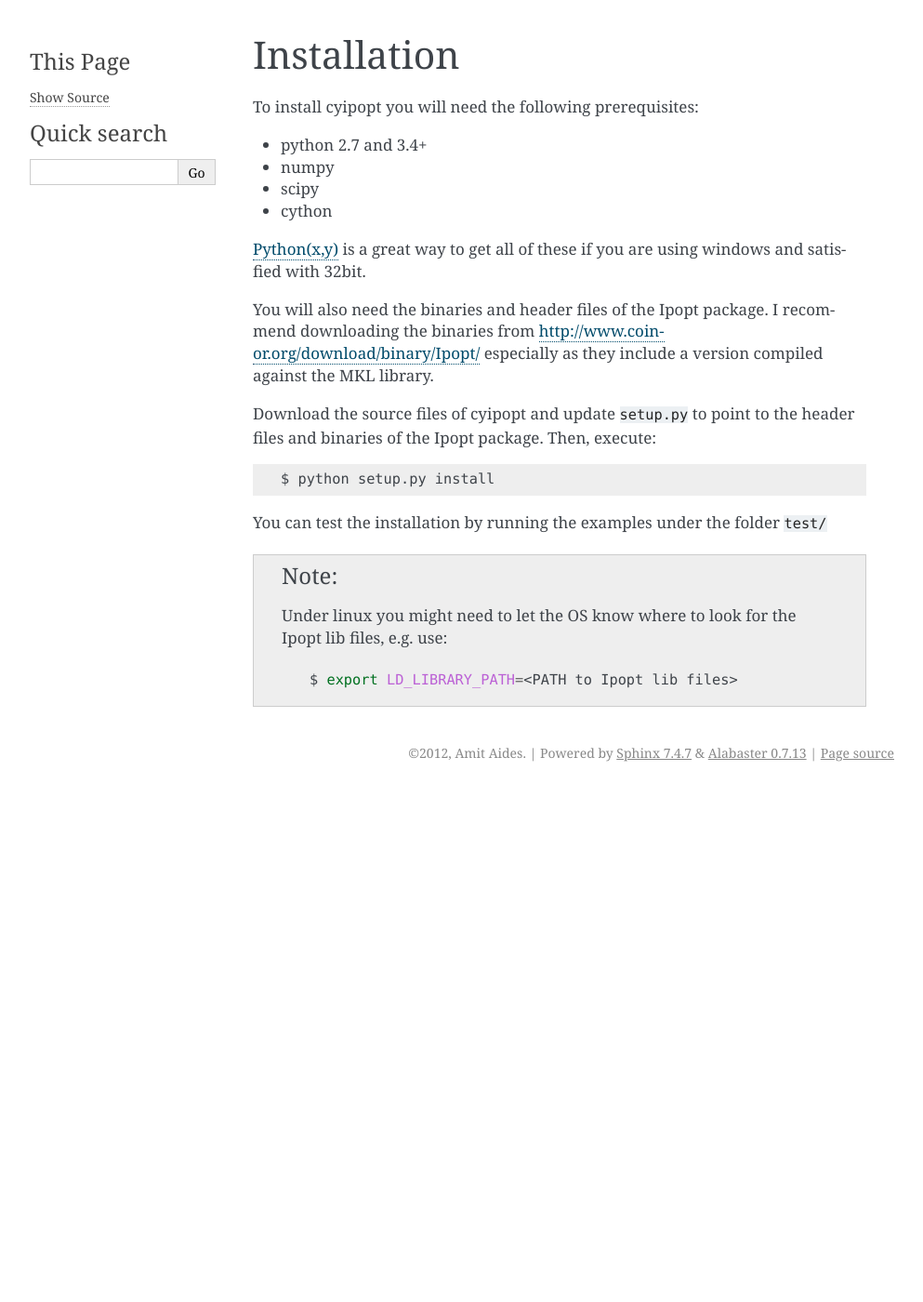
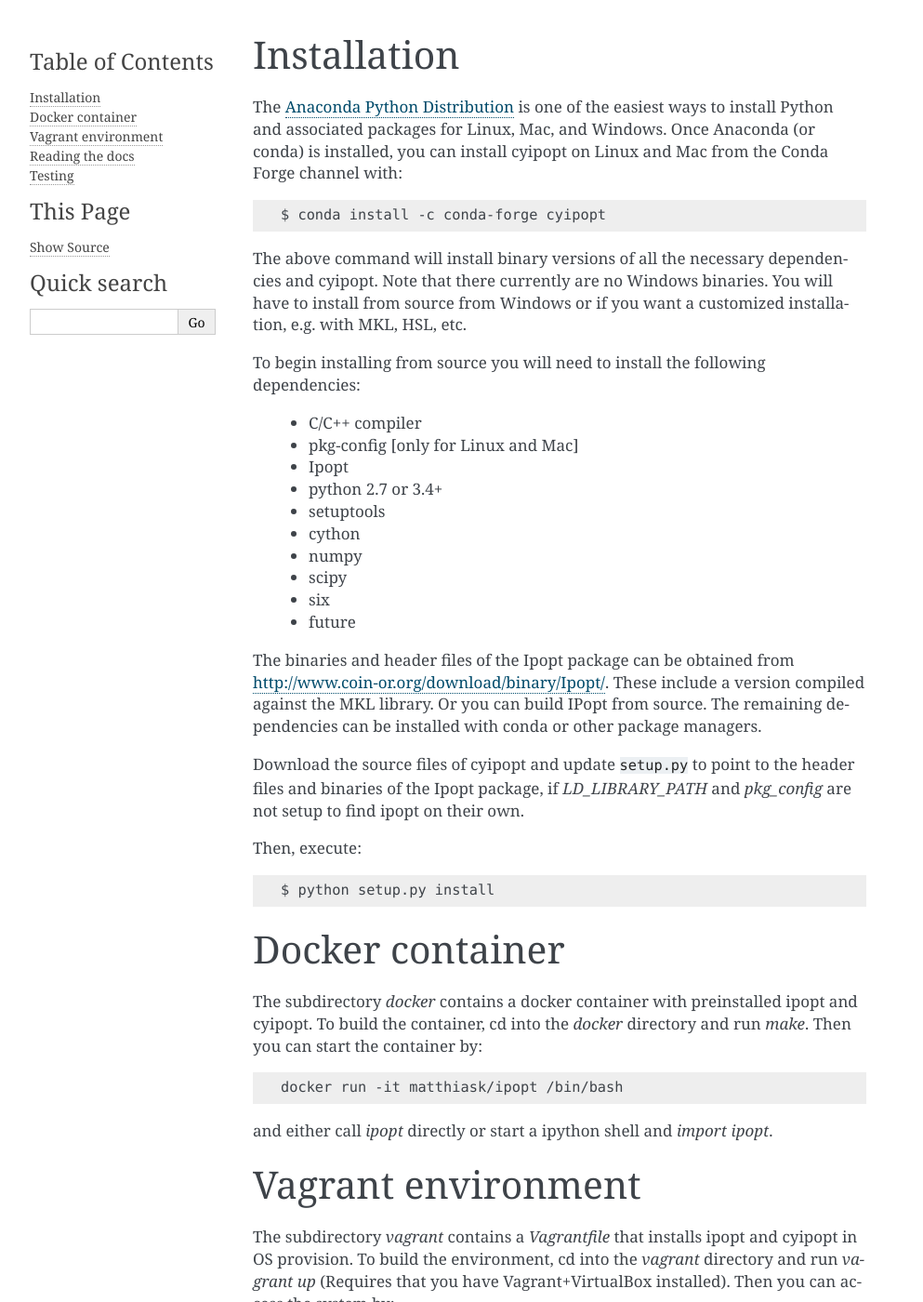
Before and after one commit to mechmotum/cyipopt, a Sphinx documentation site: the page built from doc/source/install.rst, in a window 1280 px wide and 1400 px high. Shown: the whole window at 93% size, without its empty margins (148-1141 px from the left). Built offline with Sphinx 7.4.7, drawn with Linux system fonts in a browser that asks for light colours; formulas are drawn with MathJax 3; some of the changed text lies outside the part shown.

Commit message:
Added conda installation instructions and cleaned up the README some.

```diff
--- a/doc/source/install.rst
+++ b/doc/source/install.rst
@@ -3,26 +3,87 @@
 Installation
 ============
 
-To install cyipopt you will need the following prerequisites:
+The `Anaconda Python Distribution <https://www.continuum.io/why-anaconda>`_ is
+one of the easiest ways to install Python and associated packages for Linux,
+Mac, and Windows. Once Anaconda (or conda) is installed, you can install
+cyipopt on Linux and Mac from the Conda Forge channel with::
 
-* python 2.7 and 3.4+
-* numpy
-* scipy
-* cython
+   $ conda install -c conda-forge cyipopt
 
-`Python(x,y) <http://code.google.com/p/pythonxy/>`_ is a great way to get all
-of these if you are using windows and satisfied with 32bit.
+The above command will install binary versions of all the necessary
+dependencies and cyipopt. Note that there currently are no Windows binaries.
+You will have to install from source from Windows or if you want a customized
+installation, e.g. with MKL, HSL, etc.
 
-You will also need the binaries and header files of the Ipopt package. I
-recommend downloading the binaries from http://www.coin-or.org/download/binary/Ipopt/
-especially as they include a version compiled against the MKL library.
+To begin installing from source you will need to install the following
+dependencies:
+
+  * C/C++ compiler
+  * pkg-config [only for Linux and Mac]
+  * Ipopt
+  * python 2.7 or 3.4+
+  * setuptools
+  * cython
+  * numpy
+  * scipy
+  * six
+  * future
+
+The binaries and header files of the Ipopt package can be obtained from
+http://www.coin-or.org/download/binary/Ipopt/. These include a version compiled
+against the MKL library. Or you can build IPopt from source. The remaining
+dependencies can be installed with conda or other package managers.
 
 Download the source files of cyipopt and update ``setup.py`` to point to the
-header files and binaries of the Ipopt package. Then, execute::
+header files and binaries of the Ipopt package, if `LD_LIBRARY_PATH` and
+`pkg_config` are not setup to find ipopt on their own.
 
-    $ python setup.py install
+Then, execute::
 
-You can test the installation by running the examples under the folder ``test/``
+   $ python setup.py install
+
+Docker container
+================
+
+The subdirectory `docker` contains a docker container with preinstalled ipopt
+and cyipopt.  To build the container, cd into the `docker` directory and run
+`make`. Then you can start the container by::
+
+   docker run -it matthiask/ipopt /bin/bash
+
+and either call `ipopt` directly or start a ipython shell and `import ipopt`.
+
+Vagrant environment
+===================
+
+The subdirectory `vagrant` contains a `Vagrantfile` that installs ipopt and
+cyipopt in OS provision. To build the environment, cd into the `vagrant`
+directory and run `vagrant up` (Requires that you have Vagrant+VirtualBox
+installed). Then you can access the system by::
+
+   vagrant ssh
+
+and either call `ipopt` directly or start a python shell and `import ipopt`.
+Also, if you get `source files <http://www.coin-or.org/download/binary/Ipopt/>`
+of coinhsl and put it in the `vagrant` directory, the vagrant provision will
+detect and add them in the ipopt compiling process, and then you will have
+ma57, ma27, and other solvers available on ipopt binary (ma97 and mc68 were
+removed to avoid compilation errors).
+
+Reading the docs
+================
+
+After installing::
+
+   cd doc
+   make html
+
+Then, direct your browser to ``build/html/index.html``.
+
+Testing
+=======
+
+You can test the installation by running the examples under the folder ``test\``.
 
 .. note::
 
```
Also changed, not shown: README.rst (+42 -30 lines).
